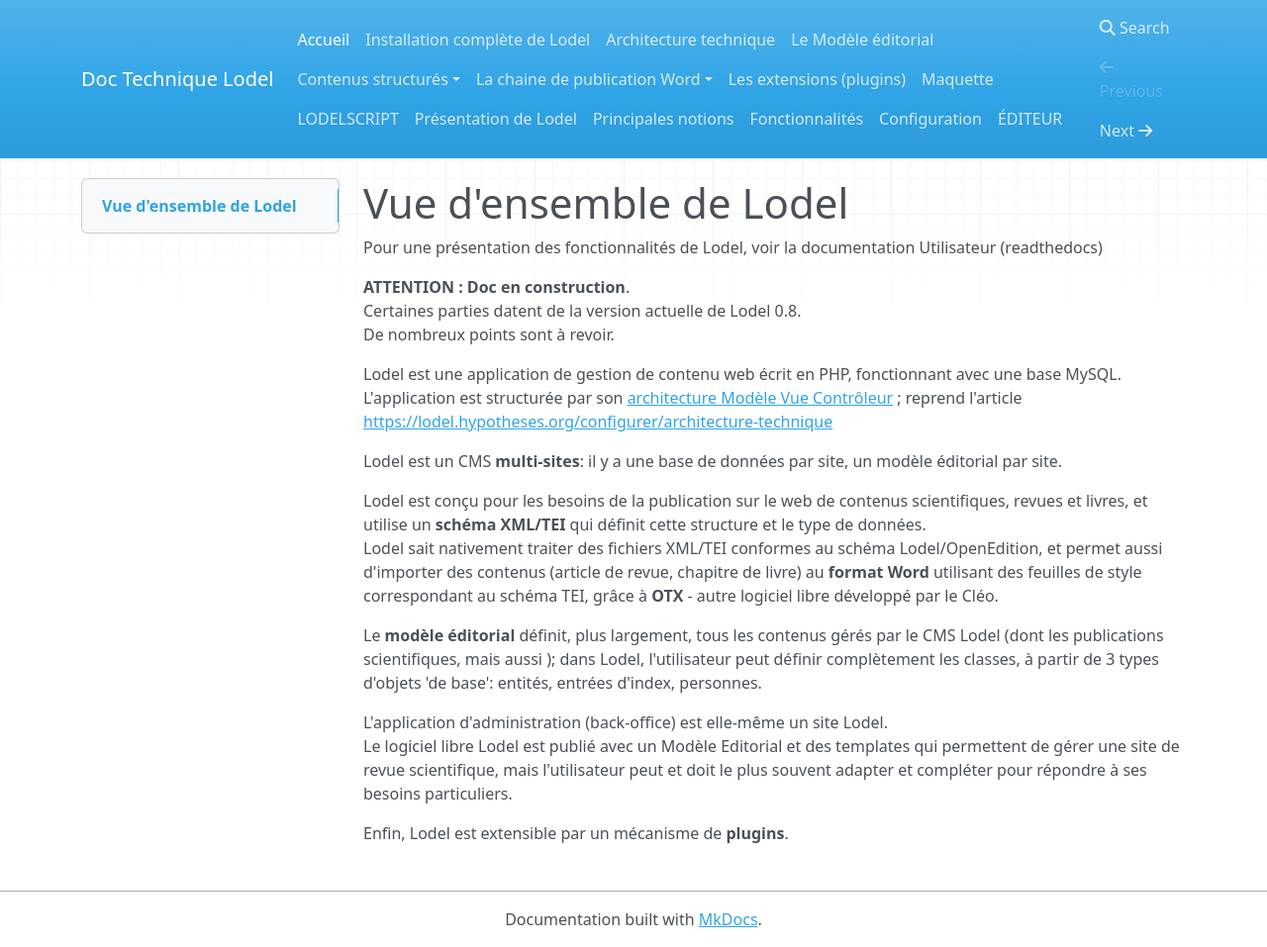
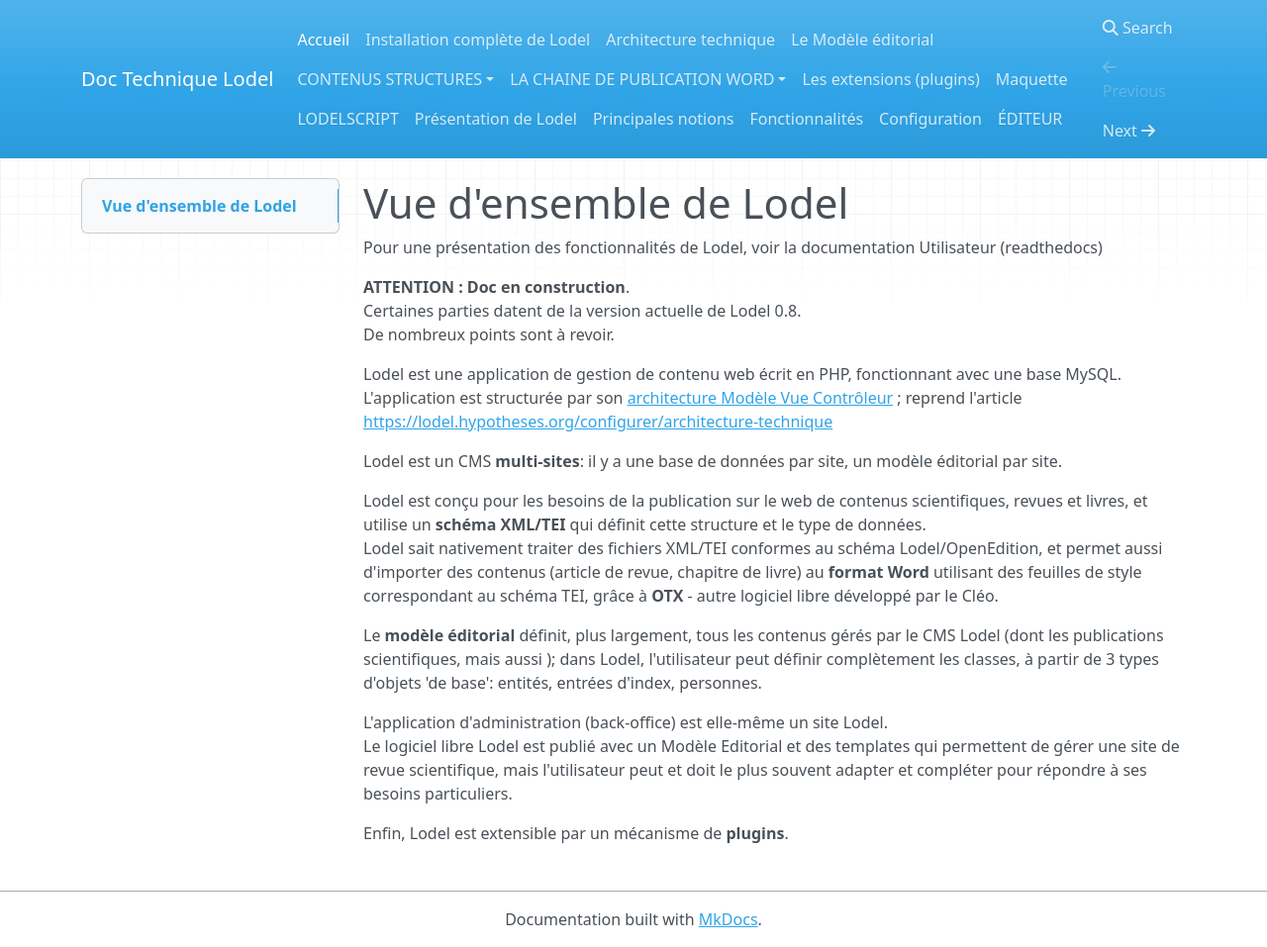
Before and after one commit to ValentinGeorgesDubost/Doc-Lodel, an MkDocs documentation site: the page built from docs/index.md, in a window 1280 px wide and 957 px high. Shown: the whole window at 99% size. Built offline with MkDocs 1.6.1, drawn with Linux system fonts in a browser that asks for light colours; nearby versions of some CDN libraries; old or Windows-style settings are respelled for this version of MkDocs.

Commit message:
Update mkdocs.yml

```diff
--- a/mkdocs.yml
+++ b/mkdocs.yml
@@ -5,12 +5,12 @@ pages:
 - Installation complète de Lodel: 'installer lodel.md'
 - 'Architecture et organisation.md'
 - 'Modèle éditorial.md'
-- Contenus structurés:
+- CONTENUS STRUCTURES:
   - 'Les-contenus-structurés/XML.md'
   - 'Les-contenus-structurés/Schéma TEI.md'
   - 'Les-contenus-structurés/Schéma METS.md'
 
-- La chaine de publication Word:
+- LA CHAINE DE PUBLICATION WORD:
   - La chaine de publication XML (métopes): 'Métopes.md'
   - 'La-chaine-de-publication-Word/Modèle de document Microsoft Word.md'
   - 'La-chaine-de-publication-Word/Modèle de document Openoffice.md'
```
